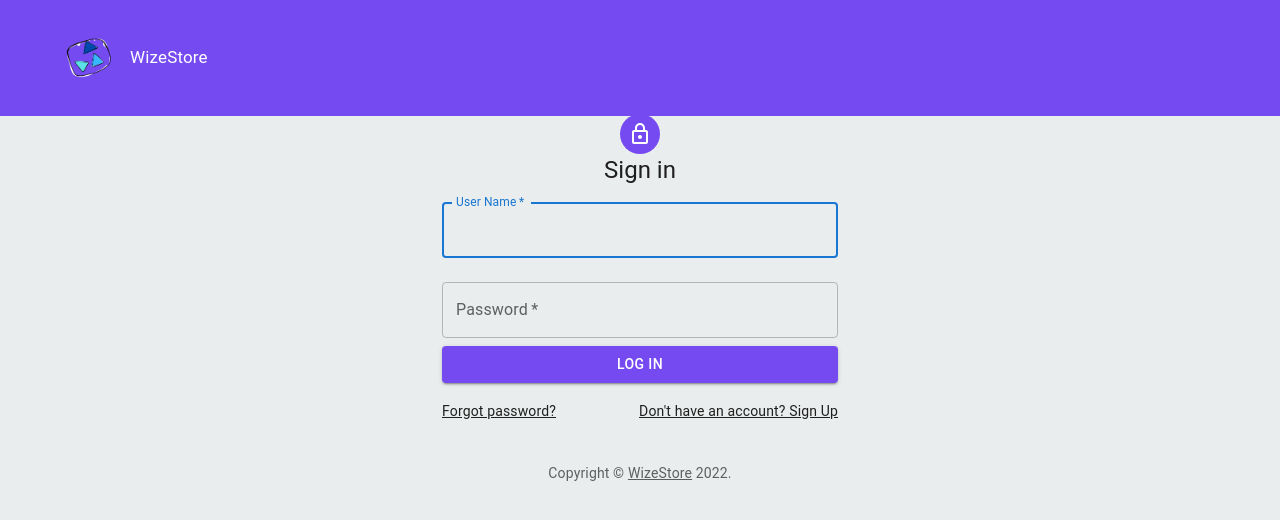
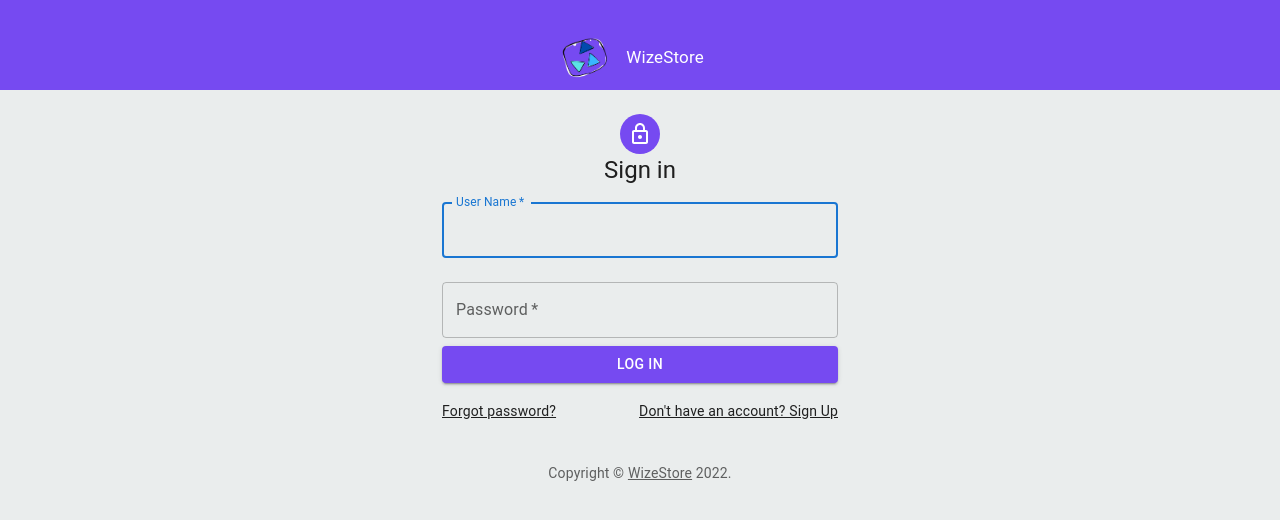
Before and after one commit to wizelineacademy/react-redux-bootcamp-q2, a React (Create React App) app: page /login in a window 1280 px wide. Shown: the top 520 px of the page. Built offline with nearby package versions, Linux system fonts and the light colour scheme; no server answers.

Commit message:
Adding some styles

```diff
--- a/src/Redux/slices/getProductsSlice.js
+++ b/src/Redux/slices/getProductsSlice.js
@@ -1,9 +1,8 @@
 import { createAsyncThunk, createSlice } from "@reduxjs/toolkit";
 import { update } from "./myCartSlice";
+import key from "./key"
 
 const URL = "https://6x8prpit9f.execute-api.us-east-1.amazonaws.com/api";
-const apiKey = process.env.X_API_KEY
-
 
 export const getProducts = createAsyncThunk (
   "products/getProducts",
@@ -13,7 +12,7 @@ export const getProducts = createAsyncThunk (
       const response = await fetch(`${URL}/products`, {
         method: "GET",
         headers: {
-          'x-api-key': apiKey
+          'x-api-key': key
         }
       });
 
--- a/src/components/CardProduct/CardProduct.styles.js
+++ b/src/components/CardProduct/CardProduct.styles.js
@@ -48,17 +48,17 @@ export const Wrapper = styled.div`
 
   .card-products{
     display:grid;
-    grid-template-rows: 2.5fr 1fr repeat(3, .6fr);
+    grid-auto-rows: auto;
     max-height: 100%;
     max-width: 350px;
     justify-content: center;
     text-align:center;
     background-color: white;
 
-    p{
-      margin:0;
-      padding:0;
-    }
+      p{
+        margin:0;
+        padding:0;
+      }
 
     .container-image-product{
       max-width: 100%;
@@ -68,7 +68,6 @@ export const Wrapper = styled.div`
       text-align:center;
       align-items:center;
     }
-
 
     .button-add-to-cart{
       display:flex;
@@ -85,7 +84,6 @@ export const Wrapper = styled.div`
     }
 
   }
-
   @media only screen and (max-width: 600px) {
     flex-direction: column;
     margin-top: 180px;
--- a/src/components/Header/Header.js
+++ b/src/components/Header/Header.js
@@ -32,14 +32,14 @@ useEffect( () => {
   return (
     <Wrapper className="topnav" id="myTopnav">
       <FlexContainer>
-        <div>
+
           <Links to="/">
-            <div className='container-logo'>
+          <div className='container-logo'>
               <img src={Logo} alt='logo' className='wize-store-logo'/>
               <Text> WizeStore</Text>
-            </div>
+              </div>
           </Links>
-        </div>
+
 
 
         {isAuthenticated && (
--- a/src/components/Header/Header.styles.js
+++ b/src/components/Header/Header.styles.js
@@ -6,12 +6,12 @@ export const Wrapper = styled.div`
   padding: 0px 16px;
   background-color: #764AF1;
   overflow: hidden;
-
+  height:90px;
   font-family: "Roboto","Helvetica","Arial",sans-serif;
   width:100%;
   position:fixed;
   top:0;
-  left:20;
+  left:0;
   right:0;
 
 
@@ -27,17 +27,13 @@ export const Wrapper = styled.div`
 
 
   .container-logo{
-    display:grid;
-    grid-template-columns: 50px auto;
-    justify-content:center;
+    display:flex;
+    justify-self: start;
     align-items: center;
-    margin-left: 2rem;
-
   }
 
   .wize-store-logo{
     width: 50px;
-    justify-self: end;
 
   }
 `;
@@ -62,11 +58,14 @@ export const Text = styled.p`
 
 export const FlexContainer = styled.div`
   display: flex;
-  flex-direction: row;
-  gap:2rem;
+  flex-direction: row ;
+  justify-content:space-around;
+
 
   .links{
-    display: flex;
-    flex-direction: row;
+    display: grid;
+    grid-template-columns: repeat(3, 1fr);
+    justify-content:end;
+    align-items:center;
   }
 `;
```
